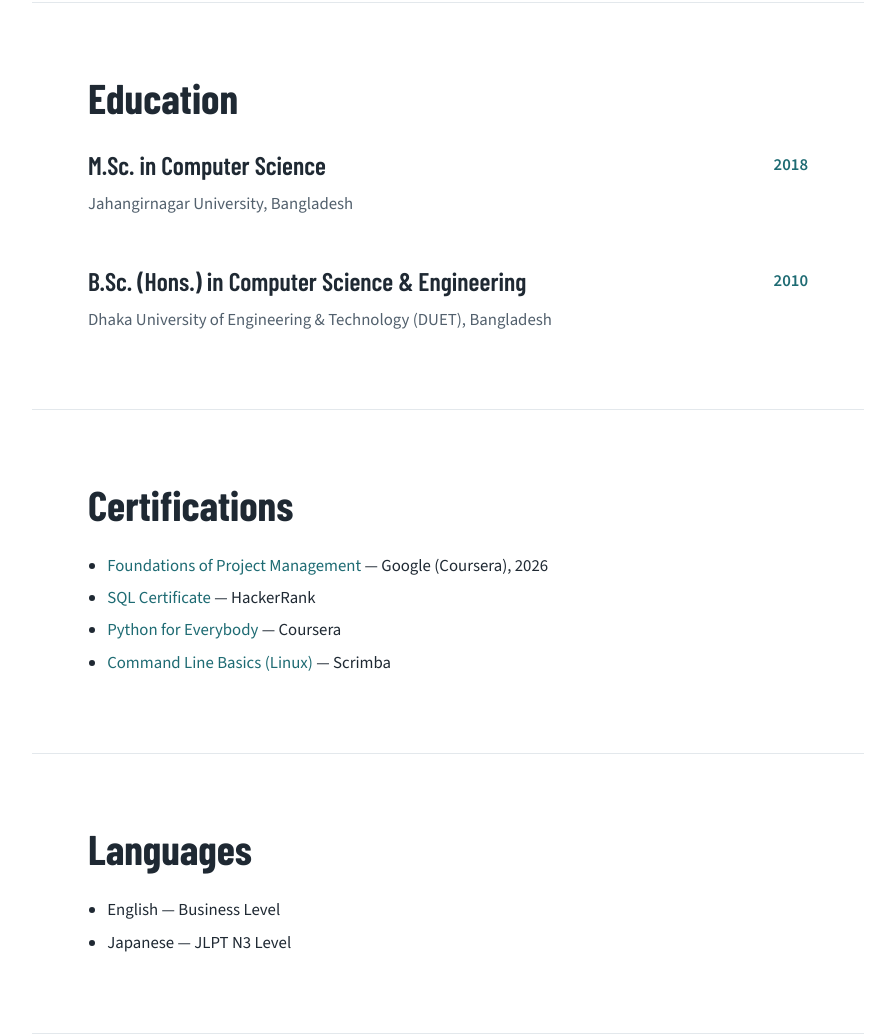
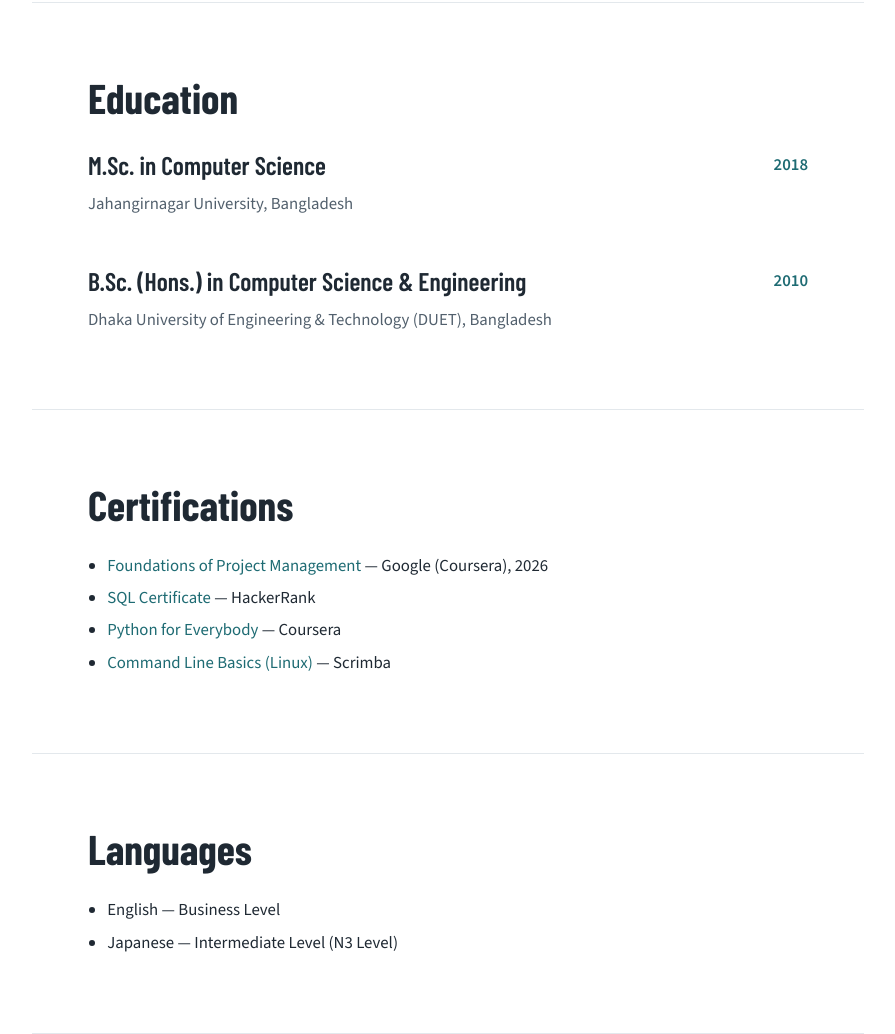
Before and after one commit to sayfulislam/sayfulislam.github.io, a plain HTML site: page index.html in a window 1280 px wide. Shown: the part 4341-5375 px from the top of the page, without its empty margins (240-1135 px from the left). Drawn offline with nearby package versions, Linux system fonts and the light colour scheme.

Commit message:
Japanese level updated

```diff
--- a/index.html
+++ b/index.html
@@ -314,7 +314,7 @@
     <h2>Languages</h2>
     <ul>
       <li>English — Business Level</li>
-      <li>Japanese — JLPT N3 Level</li>
+      <li>Japanese — Intermediate Level (N3 Level)</li>
     </ul>
   </section>
 
```
